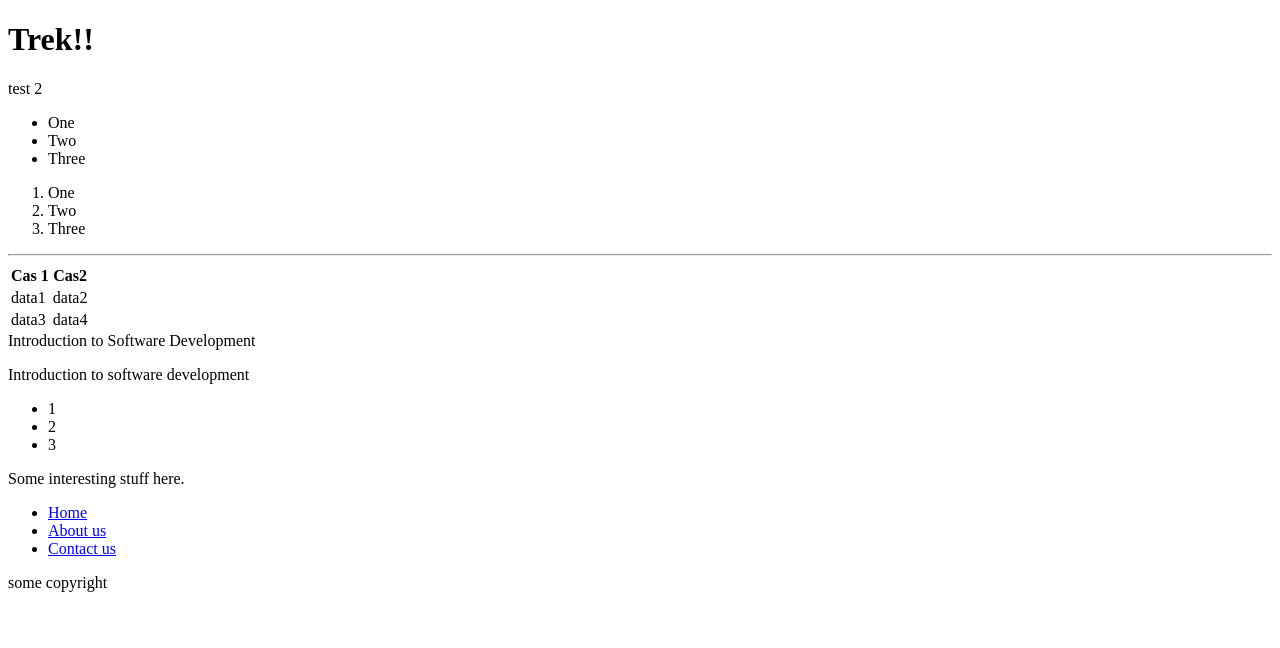
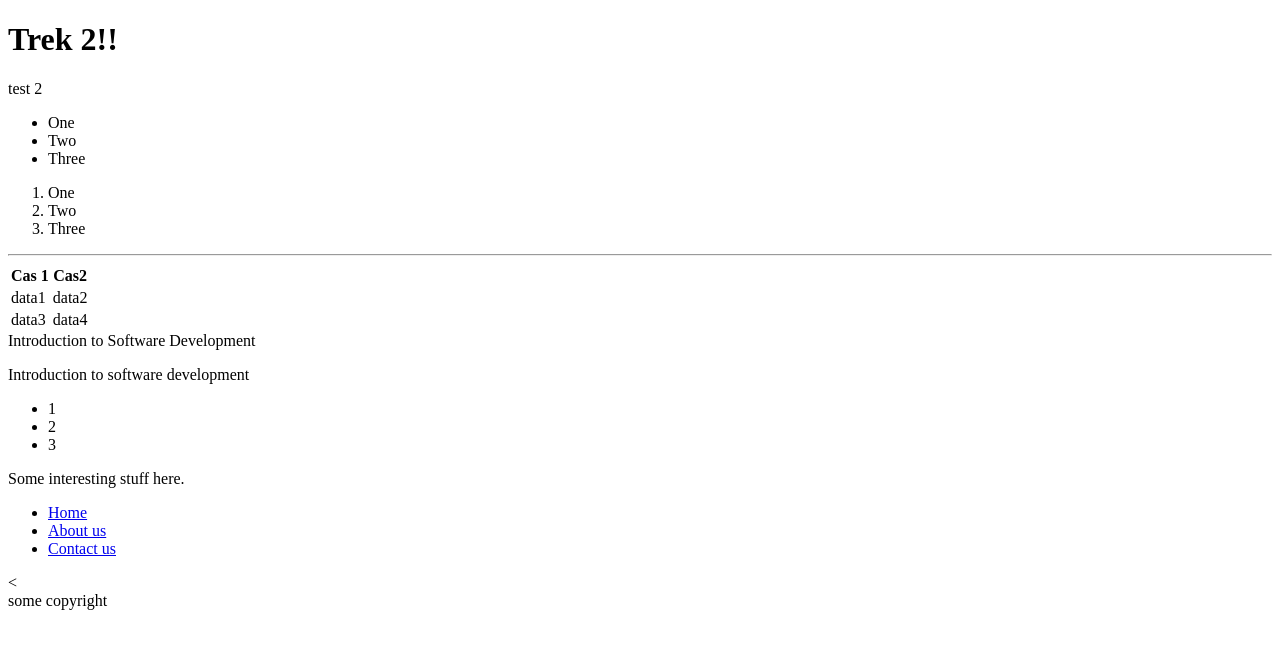
Before and after one commit to emb2018/emb2018.github.io, a plain HTML site: page trek.html in a window 1280 px wide. Drawn offline with Linux system fonts and the light colour scheme.

Commit message:
Change to trek

```diff
--- a/trek.html
+++ b/trek.html
@@ -5,7 +5,7 @@
     <title>Trek</title>
   </head>
   <body>
-    <h1>Trek!!</h1>
+    <h1>Trek 2!!</h1>
     <span>test 2</span>
     <ul>
  <li>One</li>
@@ -59,6 +59,7 @@
 </ul>
 </nav>
 
+<
 
   </body>
 <footer>some copyright</footer>
```
